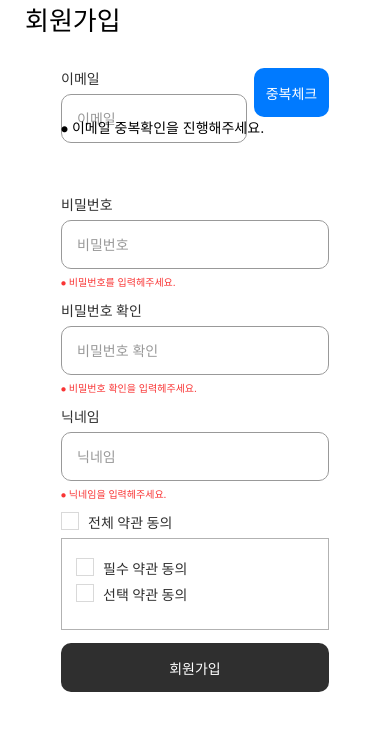
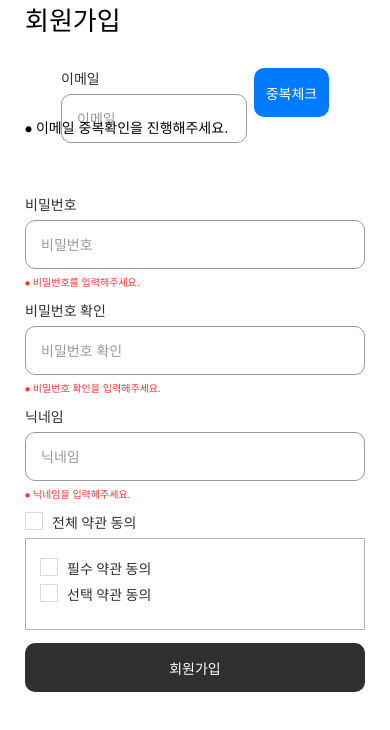
Before and after one commit to yeo-gi/yeogi, a React Native app in the folder frontend/: screen /Signup in a window 390 px wide. Shown: the top 730 px of the page. Built offline with nearby package versions, Linux system fonts and the light colour scheme.

Commit message:
feat: 버튼 컴포넌트에 isRound 속성 추가

```diff
--- a/frontend/src/components/common/ActionBtn.tsx
+++ b/frontend/src/components/common/ActionBtn.tsx
@@ -11,6 +11,7 @@ type BtnContent = {
   emptyBorderColor?: string;
   fontSize?: number;
   isRegular?: boolean;
+  isRound?: boolean;
   width?: number;
   marginTop?: number;
   marginBottom?: number;
@@ -28,6 +29,7 @@ export default function ActionBtn(props: BtnContent) {
     fontSize: props.fontSize,
     isRegular: props.isRegular,
     isColor: props.isColor,
+    isRound: props.isRound,
     width: props.width,
     marginTop: props.marginTop,
     marginBottom: props.marginBottom,
--- a/frontend/src/components/common/NavigateBtn.tsx
+++ b/frontend/src/components/common/NavigateBtn.tsx
@@ -13,6 +13,7 @@ type BtnContent = {
   emptyBorderColor?: string;
   fontSize?: number;
   isRegular?: boolean;
+  isRound?: boolean;
   width?: number;
   marginTop?: number;
   marginBottom?: number;
@@ -30,6 +31,7 @@ export default function NavigateBtn(props: BtnContent) {
     fontSize: props.fontSize,
     isRegular: props.isRegular,
     isColor: props.isColor,
+    isRound: props.isRound,
     width: props.width,
     marginTop: props.marginTop,
     marginBottom: props.marginBottom,
--- a/frontend/src/pages/user/SignupPage.tsx
+++ b/frontend/src/pages/user/SignupPage.tsx
@@ -80,7 +80,7 @@ export default function SignupPage() {
   }, [nickname]);
 
   return (
-    <SafeAreaView style={[ConStyles.container, {alignItems: 'center'}]}>
+    <SafeAreaView style={[ConStyles.container]}>
       <Text style={userStyles.header}>회원가입</Text>
       <ScrollView showsVerticalScrollIndicator={false}>
         <View style={{marginBottom: 57}}>
--- a/frontend/src/style/common/RoundedBtnStyles.tsx
+++ b/frontend/src/style/common/RoundedBtnStyles.tsx
@@ -23,10 +23,6 @@ export const styles = StyleSheet.create({
     alignItems: 'center',
     justifyContent: 'center',
   },
-  // font: {
-  //   fontSize: 14,
-  //   fontFamily: customFont.bold,
-  // },
 });
 
 type Props = {
@@ -38,6 +34,7 @@ type Props = {
   fontSize?: number;
   isRegular?: boolean;
   isColor?: boolean;
+  isRound?: boolean;
   width?: number;
   marginTop?: number;
   marginBottom?: number;
@@ -45,11 +42,12 @@ type Props = {
 };
 
 export default function RoundedBtnStyles(props: Props) {
+  const borderRadius = props.isRound ? 100 : props.borderRadius;
   return StyleSheet.create({
     container: {
       width: props.width ?? '100%',
       height: 49,
-      borderRadius: props.borderRadius ?? 10,
+      borderRadius: borderRadius ?? 10,
       marginTop: props.marginTop ?? 0,
       marginBottom: props.marginBottom ?? 0,
       marginLeft: props.marginLeft ?? 0,
```
